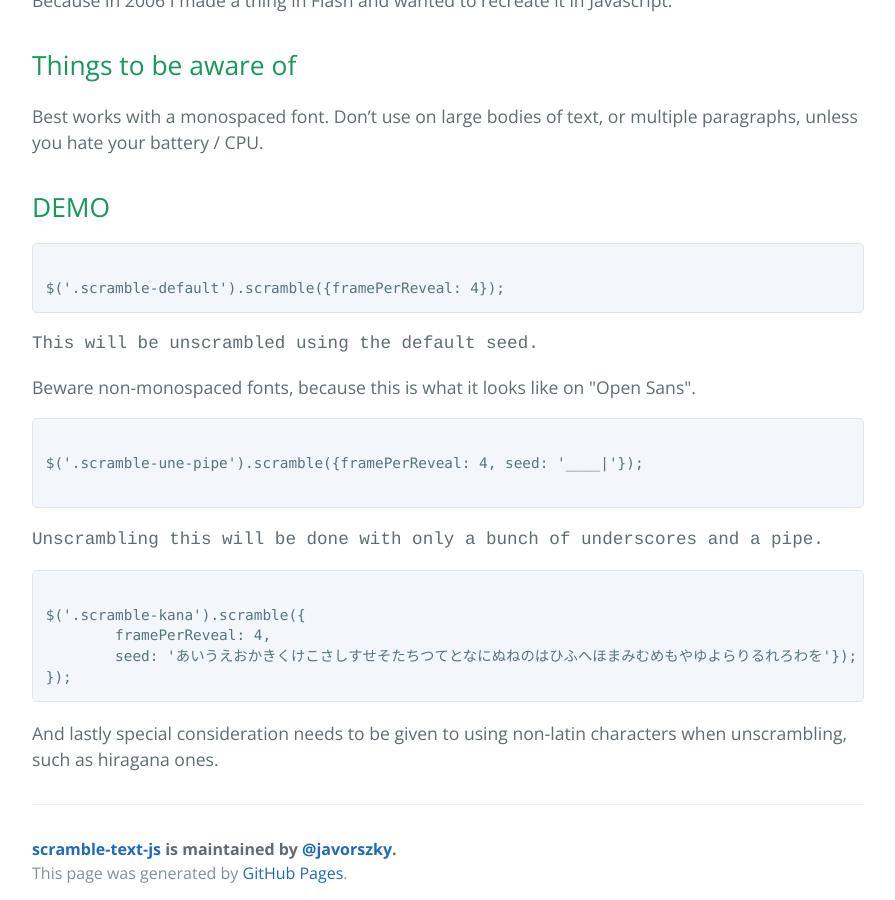
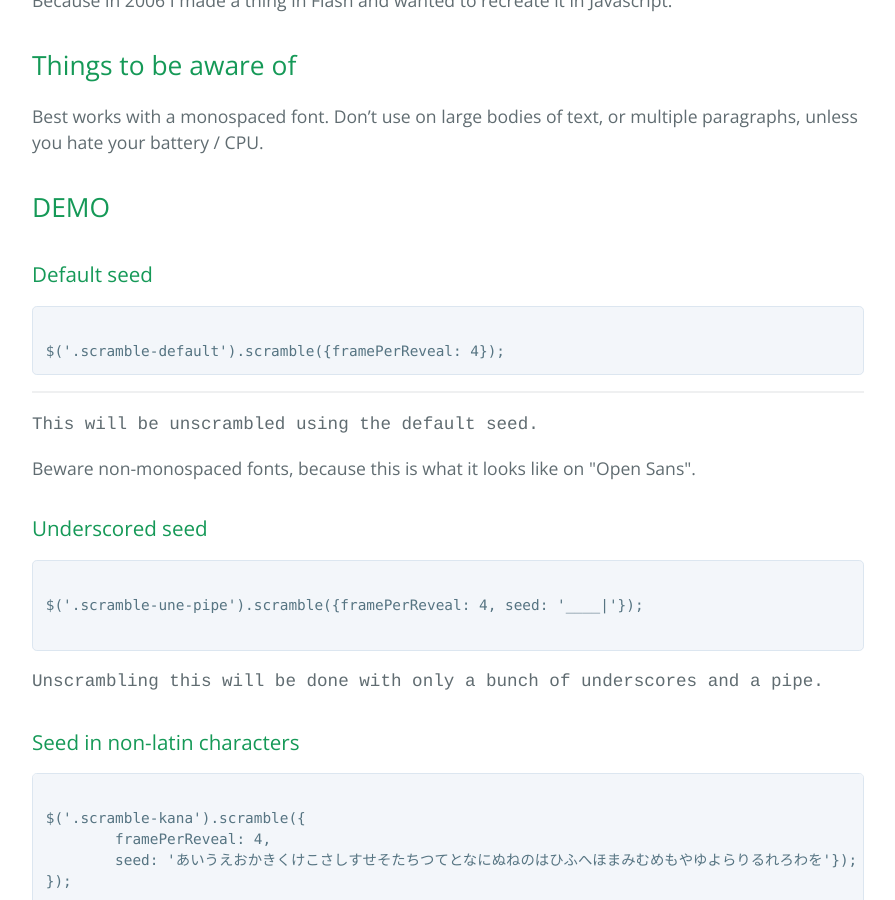
Before and after one commit to javorszky/scramble-text-js, a Jekyll site: the page built from index.html, in a window 1280 px wide and 900 px high, scrolled down 2224 px. Shown: the whole window, without its empty margins (192-1087 px from the left). Built offline with Jekyll 4.4.1, drawn with Linux system fonts in a browser that asks for light colours; nearby versions of some CDN libraries; the list of posts is cut into pages by our own code.

Commit message:
Added headings for demos

```diff
--- a/_layouts/page.html
+++ b/_layouts/page.html
@@ -7,18 +7,22 @@ layout: default
 
 <h2 id="demo">DEMO</h2>
 
+<h3>Default seed</h3>
 <div class="language-js highlighter-rouge"><pre class="highlight"><code>
 $('.scramble-default').scramble({framePerReveal: 4});
 </code></pre></div>
+<hr>
 <p class="scramble-default" style="font-family: Courier;">This will be unscrambled using the default seed.</p>
 <p class="scramble-default">Beware non-monospaced fonts, because this is what it looks like on "Open Sans".</p>
 
+<h3>Underscored seed</h3>
 <div class="language-js highlighter-rouge"><pre class="highlight"><code>
 $('.scramble-une-pipe').scramble({framePerReveal: 4, seed: '____|'});
 
 </code></pre></div>
 <p class="scramble-une-pipe" style="font-family: Courier;">Unscrambling this will be done with only a bunch of underscores and a pipe.</p>
 
+<h3>Seed in non-latin characters</h3>
 <div class="language-js highlighter-rouge"><pre class="highlight"><code>
 $('.scramble-kana').scramble({
 	framePerReveal: 4,
```
